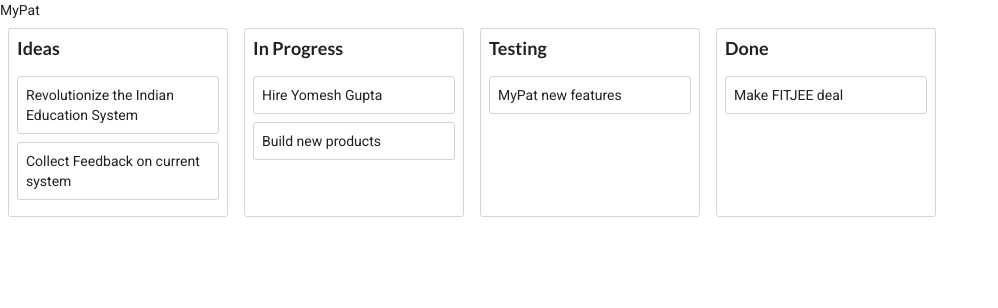
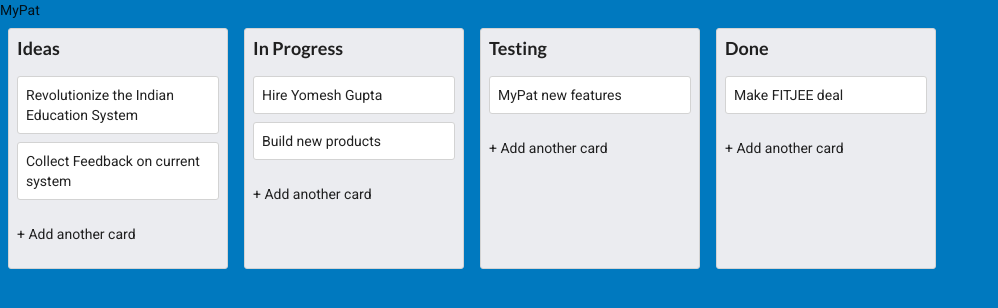
Before and after one commit to yomeshgupta/trello-board, a React app: page / in a window 1280 px wide. Shown: the top 308 px of the page, without its empty margins (0-998 px from the left). Built offline with nearby package versions, Linux system fonts and the light colour scheme.

Commit message:
Added basic styling, made tasks draggable in a list

```diff
--- a/src/components/Board/Lists/List.jsx
+++ b/src/components/Board/Lists/List.jsx
@@ -5,13 +5,14 @@
 class List extends Component {
 	render() {
 		const { taskMap, list } = this.props;
-		const { title, taskIds } = list;
+		const { id, title, taskIds } = list;
 		const tasks = taskIds.map(taskId => taskMap[taskId]);
 
 		return (
 			<div className="list">
 				<h3 className="list-header">{title}</h3>
-				<Tasks tasks={tasks} />
+				<Tasks tasks={tasks} id={id} />
+				<div className="composer">+ Add another card</div>
 			</div>
 		);
 	}
--- a/src/components/Board/Lists/Tasks/Task.jsx
+++ b/src/components/Board/Lists/Tasks/Task.jsx
@@ -1,7 +1,21 @@
 import React from 'react';
+import { Draggable } from 'react-beautiful-dnd';
 
-const Task = ({ title }) => {
-	return <div className="task">{title}</div>;
+const Task = ({ id, title, index }) => {
+	return (
+		<Draggable draggableId={id} index={index}>
+			{provided => (
+				<div
+					className="task"
+					{...provided.draggableProps}
+					{...provided.dragHandleProps}
+					ref={provided.innerRef}
+				>
+					{title}
+				</div>
+			)}
+		</Draggable>
+	);
 };
 
 export default Task;
--- a/src/components/Board/Lists/Tasks/index.jsx
+++ b/src/components/Board/Lists/Tasks/index.jsx
@@ -1,17 +1,25 @@
 import React, { Component } from 'react';
+import { Droppable } from 'react-beautiful-dnd';
 
 import Task from './Task';
 
 class Tasks extends Component {
 	render() {
-		const { tasks } = this.props;
+		const { id, tasks } = this.props;
 
 		return (
-			<div className="tasks">
-				{tasks.map(task => {
-					return <Task key={`task-${task.id}`} {...task} />;
-				})}
-			</div>
+			<Droppable droppableId={id}>
+				{provided => (
+					<div {...provided.droppableProps} ref={provided.innerRef}>
+						<div className="tasks">
+							{tasks.map((task, index) => {
+								return <Task key={`task-${task.id}`} {...task} id={task.id} index={index} />;
+							})}
+						</div>
+						{provided.placeholder}
+					</div>
+				)}
+			</Droppable>
 		);
 	}
 }
--- a/src/components/Board/index.jsx
+++ b/src/components/Board/index.jsx
@@ -1,19 +1,30 @@
 import React, { Component } from 'react';
+import { DragDropContext } from 'react-beautiful-dnd';
 
 import Header from './Header';
 import Lists from './Lists/index';
 import '../../styles/board.scss';
 
 class Board extends Component {
+	onDragEnd = () => {};
+
 	render() {
-		const { title, tasks, lists, listOrder } = this.props;
+		const {
+			title,
+			tasks,
+			lists,
+			listOrder,
+			meta: { background }
+		} = this.props;
 		return (
-			<div className="board-wrapper">
-				<div id="board">
-					<Header title={title} />
-					<Lists tasks={tasks} lists={lists} listOrder={listOrder} />
+			<DragDropContext onDragEnd={this.onDragEnd}>
+				<div className="board-wrapper" style={{ backgroundColor: background.value }}>
+					<div id="board">
+						<Header title={title} />
+						<Lists tasks={tasks} lists={lists} listOrder={listOrder} />
+					</div>
 				</div>
-			</div>
+			</DragDropContext>
 		);
 	}
 }
--- a/src/data/index.js
+++ b/src/data/index.js
@@ -5,7 +5,7 @@
 		slug: 'mypat',
 		background: {
 			type: 1,
-			value: '#000000'
+			value: 'rgb(0, 121, 191)'
 		}
 	},
 	tasks: {
--- a/src/styles/base.scss
+++ b/src/styles/base.scss
@@ -1,5 +1,12 @@
 * {
 	margin: 0;
 	padding: 0;
+	box-sizing: border-box;
 	font-family: 'Roboto';
 }
+
+html,
+body {
+	width: 100%;
+	height: 100%;
+}
--- a/src/styles/board.scss
+++ b/src/styles/board.scss
@@ -1,6 +1,12 @@
+#root {
+	height: 100%;
+}
+
 .board-wrapper {
 	display: flex;
 	flex-direction: column;
+	position: relative;
+	height: 100%;
 
 	.board-header,
 	#board {
@@ -18,9 +24,15 @@
 	.list {
 		margin: 8px;
 		border: 1px solid lightgrey;
-		background-color: white;
+		width: 220px;
+		max-height: 100%;
+		height: 100%;
+		background-color: #ebecf0;
 		border-radius: 3px;
-		width: 220px;
+		display: flex;
+		flex-direction: column;
+		position: relative;
+		white-space: normal;
 
 		.list-header {
 			padding: 8px;
@@ -30,9 +42,8 @@
 		.tasks {
 			padding: 8px;
 			transition: background-color 0.2 ease;
-			background-color: white;
-			flex-grow: 1;
-			min-height: 100px;
+			flex-grow: 1 1 auto;
+			min-height: 0px;
 
 			.task {
 				border: 1px solid lightgrey;
@@ -40,8 +51,12 @@
 				padding: 8px;
 				margin-bottom: 8px;
 				transition: background-color 0.2 ease;
-				background-color: 'white';
+				background-color: white;
 			}
 		}
 	}
 }
+
+.composer {
+	padding: 8px;
+}
```
